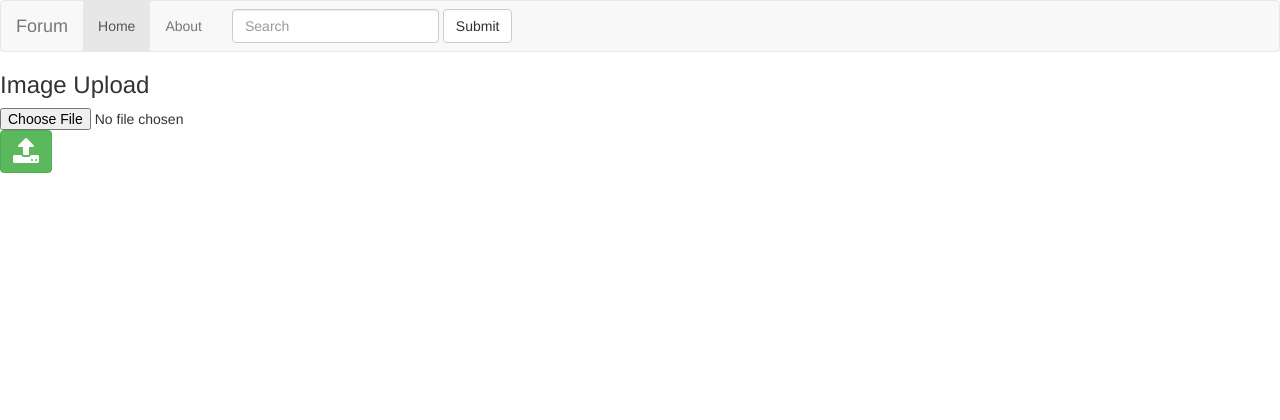
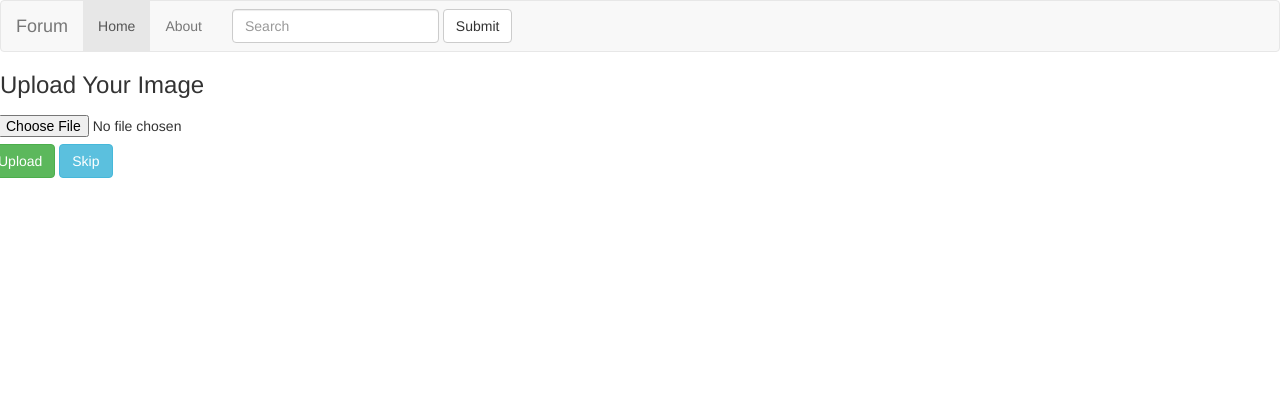
Before and after one commit to nickedes/QA-Forum, a CodeIgniter app: page /codeigniter/index.php/upload/index in a window 1280 px wide. Shown: the top 420 px of the page. Run offline with CodeIgniter, Linux system fonts and the light colour scheme; some libraries are stand-ins or nearby versions.

Commit message:
email verification link on login...

```diff
--- a/application/config/routes.php
+++ b/application/config/routes.php
@@ -56,6 +56,7 @@
 
 $route['register'] = 'register';
 $route['verifyregister']= 'verifyregister';
+$route['verifyregister/resend_verification_mail']= 'verifyregister/resend_verification_mail';
 
 $route['email'] = 'sendMail/sendTestMail';
 $route['verifyemail']= 'verifyemail';
--- a/application/controllers/Login.php
+++ b/application/controllers/Login.php
@@ -4,12 +4,9 @@
 
 	function __construct()
 	{
-
-
 		parent::__construct();
 		if(isset($this->session->userdata['email']))
 		{
-		 	$this->load->helper('url');
 		 	redirect('profilepage/self');
 		}
 	}
--- a/application/controllers/Profilepage.php
+++ b/application/controllers/Profilepage.php
@@ -5,6 +5,7 @@
 		function __construct()
 		{
 			parent::__construct();
+			// when session is not set or user is not verified ->send to login page
 			if(!isset($this->session->userdata['email']))
 			{
 				redirect('login');
--- a/application/libraries/Sessionlibrary.php
+++ b/application/libraries/Sessionlibrary.php
@@ -17,10 +17,11 @@
 			$session_data = array(
 				'user_id' => $data['user_id'],
 				'email' => $data['email'],
-				'is_active' => $data['is_active'],
+				'is_active' => (int)$data['is_active'],
 				'name'=> $data['name'],
 				'mobileno' => $data['mobileno'],
-				'about' => $data['about']
+				'about' => $data['about'],
+				'hash_key' => $data['hash_key']
 				);
 			// load user data in session
 			$this->CI->session->set_userdata($session_data);
--- a/application/views/login_view.php
+++ b/application/views/login_view.php
@@ -5,9 +5,15 @@
 	 }
 	 $this->load->library('form_validation');
 	 echo validation_errors();
+     // if($this->session->userdata('is_active'))
+     var_dump($this->session->userdata('is_active'));
  ?>
 	<div class="container">
     <div class="row">
+        <div>
+            <span id="resend_error"></span>
+            <button class="btn btn-success" id="resend_link">Send</button>
+        </div>
         <div class="col-sm-6 col-md-4 col-md-offset-4">
             <h1 class="text-center login-title">Sign in</h1>
             <div class="account-wall">
--- a/application/views/templates/footer.php
+++ b/application/views/templates/footer.php
@@ -10,6 +10,7 @@
 	<script type="text/javascript" src="<?php echo base_url();?>assets/bootstrap/js/bootstrap.min.js"></script>
 	<script type="text/javascript" src="<?php echo base_url();?>assets/js/validate.js"></script>
 	<script type="text/javascript" src="<?php echo base_url();?>assets/js/validate_custom_error.js"></script>
+	<script type="text/javascript" src="<?php echo base_url();?>assets/js/login.js"></script>
 	<script type="text/javascript" src="<?php echo base_url();?>assets/js/register.js"></script>
-	<script type="text/javascript" src="<?php echo base_url();?>assets/js/login.js"></script>
+	<script type="text/javascript" src="<?php echo base_url();?>assets/js/upload.js"></script>
 </html>
--- a/application/views/templates/header.php
+++ b/application/views/templates/header.php
@@ -3,7 +3,6 @@
 <head>
 	<title>QA-Forum</title>
   <link rel="stylesheet" type="text/css" href="<?php echo base_url();?>assets/bootstrap/css/bootstrap.min.css">
-	<link rel="stylesheet" type="text/css" href="<?php echo base_url();?>assets/font-awesome/css/font-awesome.min.css">
 </head>
 <body>
 <nav class="navbar navbar-default">
--- a/application/views/upload.php
+++ b/application/views/upload.php
@@ -1,20 +1,15 @@
-<h3> Image Upload </h3>
-<div id="container">
-
-<?php
-	$this->load->helper('form');
-	echo  form_open_multipart('upload/uploadImage');
-?>
-
-<input type="file" name="userfile" />
-
-<button class="btn btn-success" type="submit" name="submit">
-<i class="fa fa-upload fa-2x" aria-hidden="true"></i>
-</button>
-
-<?php echo form_close();?>
-
+<h3>Upload Your Image</h3>
+<div id="container-fluid">
+	<div id="row">
+		<form method="post" id="upload_form" action="upload/uploadImage" enctype="multipart/form-data">
+			<div class="row">
+				<label class="btn btn-deafult btn-file"><input type="file" name="userfile" id="userfile"/></label>
+				<div class="row">
+					<div id="upload_error"></div>
+				</div>
+				<button class="btn btn-success" type="submit" name="submit">Upload</button>
+				<div class="btn btn-info" id="skip_upload">Skip</div>
+			</div>
+		</form>
+		</div>
 </div>
-
-</body>
-</html>
--- a/assets/js/login.js
+++ b/assets/js/login.js
@@ -1,6 +1,6 @@
 $(document).ready(function () {
     $(function() {
-
+    $('#resend_link').hide();
     highlight_errors_validate();
     // Setup form validation on the element
     $("#login_form").validate({
@@ -29,10 +29,21 @@
                     $('#form_error').html('');
                     $('#email_error').html('');
                     $('#password_error').html('');
+                    $('resend_error').html('');
+                    if (data.success){
+                        // user is not verified
+                        if(!data.is_active)
+                        {
+                            $('#resend_error').html('<div class="alert alert-danger col-sm-8">You have not verified. Please verify'+
+                                '</div><br>');
+                            $('#resend_link').show();
+                      }
+                      else
+                      {
 
-                    if (data.success){
-                        // login successful -> redirect to home.
+                        // When user is active and login is successful -> redirect to home.
                         window.location.href = "home";
+                    }
                 }
                 else
                 {
@@ -99,6 +110,26 @@
             return false;
         },
     });
+
+    $("#resend_link").click(function(){
+        // console.log("here");
+        $.ajax
+        ({
+            type: 'POST',
+            // send ajax request to register/resend_verification_link
+            url: 'verifyregister/resend_verification_mail',
+            data: {'email' :$('#email').val()},
+            dataType: "json",
+            success: function(data){
+                if(data.success)
+                    console.log("calling");
+            },
+            error: function(data){
+                console.log(data);
+            }
+
+        })
+    });
 });
 
 });
--- /dev/null
+++ b/assets/js/upload.js
@@ -0,0 +1,52 @@
+$(document).ready(function () {
+    $(function() {
+
+    highlight_errors_validate();
+    // Setup form validation on the element
+    $("#upload_form").validate({
+        // Specify the validation rules
+        rules: {
+            userfile: "required"
+        },
+
+        // Specify the validation error messages
+        messages: {
+            userfile:"Please enter a valid file"
+        },
+
+        submitHandler: function(form) {
+            $('#upload_error').html('<br><div class="alert alert-info col-sm-6">Uploading...</div>');
+            $.ajax({
+                type: 'POST',
+                url: $(form).attr('action'),
+                data: $(form).serialize(),
+                dataType : 'json',
+                success: function(data) {
+
+                    if (data.success){
+                        $('#upload_error').html('Image has been uploaded successfully.');
+
+                        setTimeout(function(){
+                            $('#upload_error').empty();
+                            window.location.href = "login";
+                        }, 3000);
+                    }
+                    else
+                    {
+                        $('#upload_error').text(data.message);
+                    }
+                },
+                error: function(data) {
+                    console.log(data);
+                }
+            });
+            return false;
+        },
+    });
+
+    $("#skip_upload").click( function() {
+        window.location.href = "login";
+    });
+});
+
+});
```
Also changed, not shown: application/controllers/Valid.php (+10 -6 lines), application/controllers/Verifyregister.php (+22 -0 lines). Lines whose indentation alone changed are shown as unchanged.
